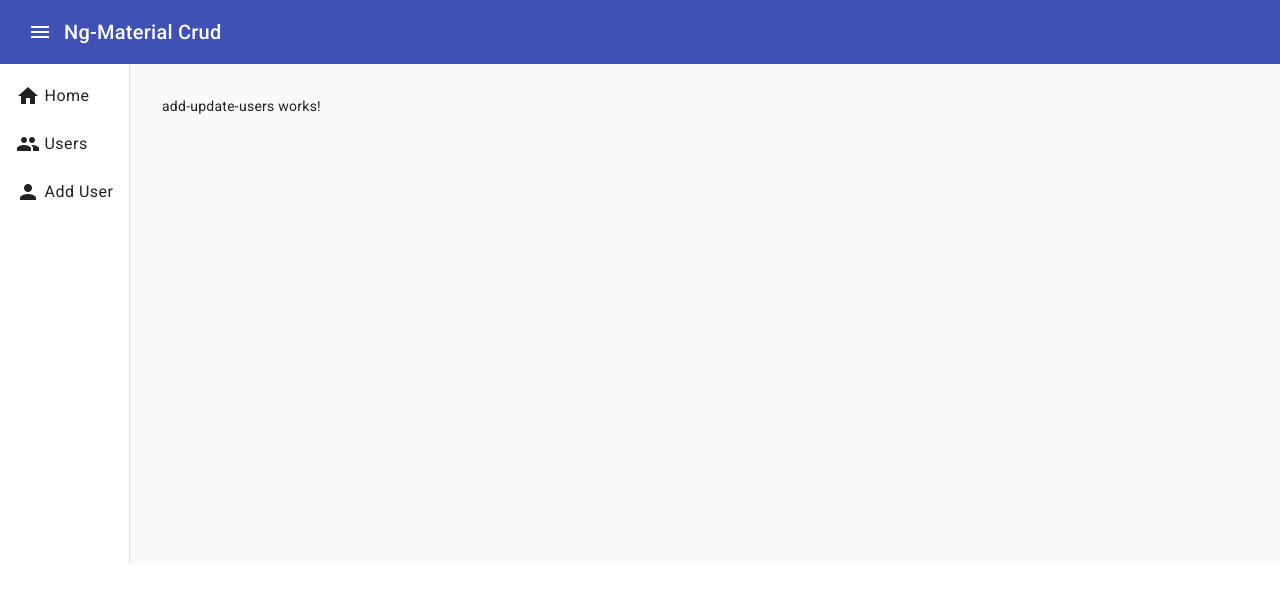
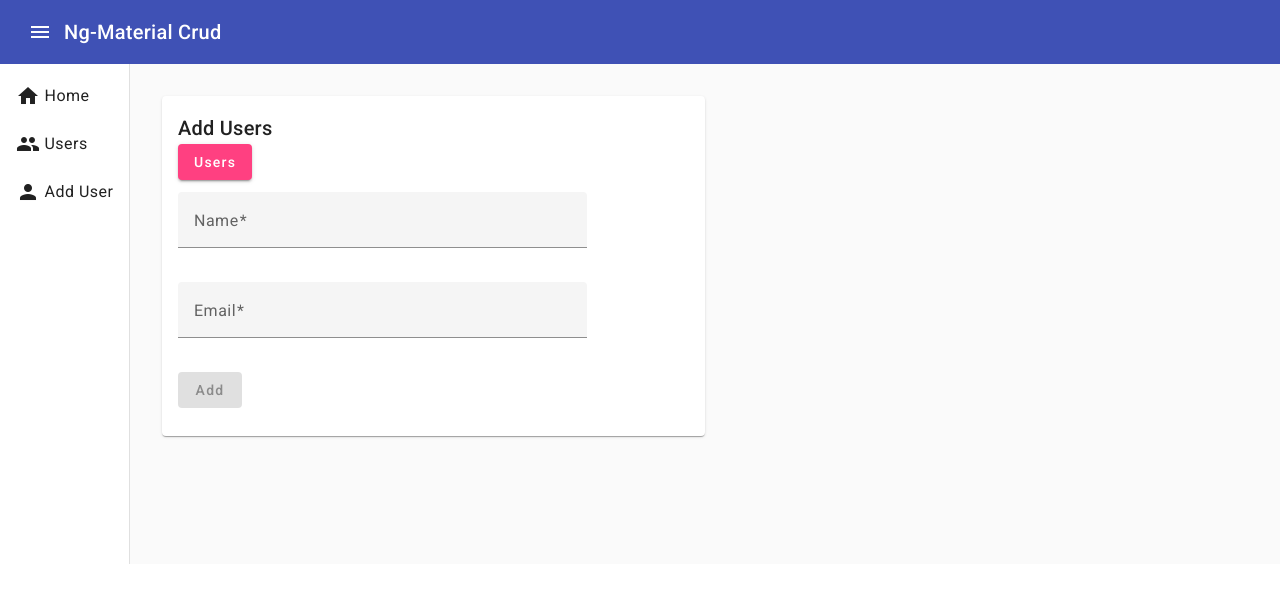
Before and after one commit to JuCuAcc/AngularMaterialCrud, an Angular app: page /users/add in a window 1280 px wide. Shown: the top 602 px of the page. Built offline with nearby package versions, Linux system fonts and the light colour scheme.

Commit message:
Add-User Design Done

```diff
--- a/src/app/app.module.ts
+++ b/src/app/app.module.ts
@@ -25,6 +25,10 @@ import { MatButtonModule } from '@angular/material/button';
 import { MatTableModule } from '@angular/material/table';
 import { MatSnackBarModule } from '@angular/material/snack-bar';
 
+import { MatCardModule } from '@angular/material/card';
+import { MatFormFieldModule } from '@angular/material/form-field';
+import { MatInputModule } from '@angular/material/input';
+
 @NgModule({
   declarations: [
     AppComponent,
@@ -40,7 +44,7 @@ import { MatSnackBarModule } from '@angular/material/snack-bar';
     ReactiveFormsModule,
     BrowserAnimationsModule, MatToolbarModule, MatSidenavModule, MatIconModule,
     MatListModule, MatTableModule, MatPaginatorModule, MatButtonModule,
-    MatSnackBarModule
+    MatSnackBarModule, MatCardModule, MatFormFieldModule, MatInputModule
   ],
   providers: [],
   bootstrap: [AppComponent]
--- a/src/app/components/add-update-users/add-update-users.component.html
+++ b/src/app/components/add-update-users/add-update-users.component.html
@@ -1 +1,45 @@
-<p>add-update-users works!</p>
+<mat-card style="width:50%">
+  <mat-card-header>
+    <mat-card-title>
+      {{action}} Users
+    </mat-card-title>
+  </mat-card-header>
+  <mat-card-content>
+    <p>
+      <button mat-raised-button color="accent" [routerLink]="'/users'">Users</button>
+    </p>
+    <form #userForm="ngForm" [formGroup]="frm" (ngSubmit)="onPost()">
+      <input type="hidden" formControlName="id" />
+      <p>
+        <mat-form-field class="w-80">
+          <mat-label>Name</mat-label>
+          <input matInput formControlName="name" [errorStateMatcher]="errorMatcher" />
+          <mat-error *ngIf="f['name'].errors?.['required']">
+            Name is required
+          </mat-error>
+        </mat-form-field>
+      </p>
+      <p>
+        <mat-form-field class="w-80">
+
+          <mat-label>Email</mat-label>
+          <input matInput formControlName="email" [errorStateMatcher]="errorMatcher" placeholder="example@domain.com" />
+
+          <mat-error *ngIf="f['email'].errors?.['required']">
+            Email is required
+          </mat-error>
+
+          <mat-error *ngIf="f['email'].errors?.['email']">
+            Invalid Email
+          </mat-error>
+
+        </mat-form-field>
+
+      </p>
+      <p>
+        <button type="submit" mat-raised-button color="primary" [disabled]="frm.invalid" >{{action}}</button>
+      </p>
+    </form>
+  </mat-card-content>
+
+</mat-card>
--- a/src/app/components/add-update-users/add-update-users.component.ts
+++ b/src/app/components/add-update-users/add-update-users.component.ts
@@ -2,6 +2,7 @@ import { Component, OnInit } from '@angular/core';
 import { FormBuilder, FormGroup, Validators } from '@angular/forms';
 import { MatSnackBar } from '@angular/material/snack-bar';
 import { ActivatedRoute } from '@angular/router';
+import { MyErrorStateMatcher } from '../../models/MyErrorStateMatch';
 import { UserService } from '../../services/user.service';
 
 @Component({
@@ -12,6 +13,12 @@ import { UserService } from '../../services/user.service';
 export class AddUpdateUsersComponent implements OnInit{
 
   frm!: FormGroup;
+  action = "Add";
+  get f() {
+    return this.frm.controls;
+  }
+
+  errorMatcher = new MyErrorStateMatcher();
   constructor(private fb: FormBuilder, private route: ActivatedRoute, private userService: UserService, private snackBar: MatSnackBar) { }
 
   ngOnInit(): void {
@@ -22,4 +29,11 @@ export class AddUpdateUsersComponent implements OnInit{
       email: ['', [Validators.required, Validators.email]]
     })
   }
+
+
+  onPost():void {
+
+  }
+
+
 }
--- a/src/styles.css
+++ b/src/styles.css
@@ -2,3 +2,8 @@
 @import '~@angular/material/prebuilt-themes/indigo-pink.css';
 html, body { height: 100%; }
 body { margin: 0; font-family: Roboto, "Helvetica Neue", sans-serif; }
+
+
+.w-80{
+    width: 80%;
+}
```
